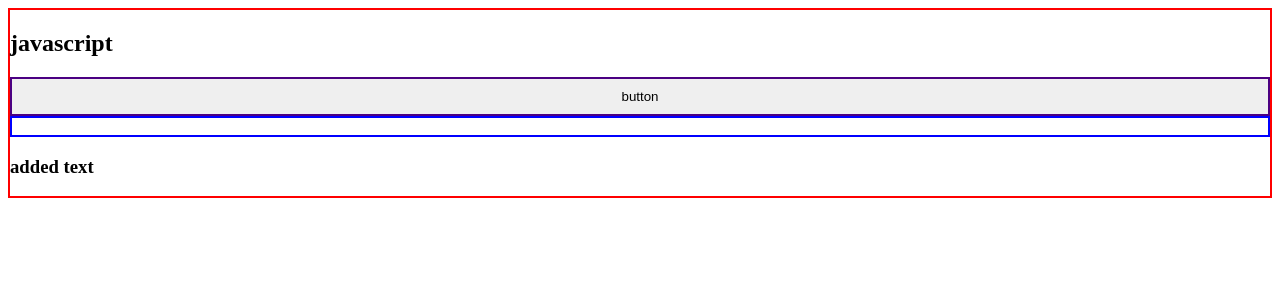
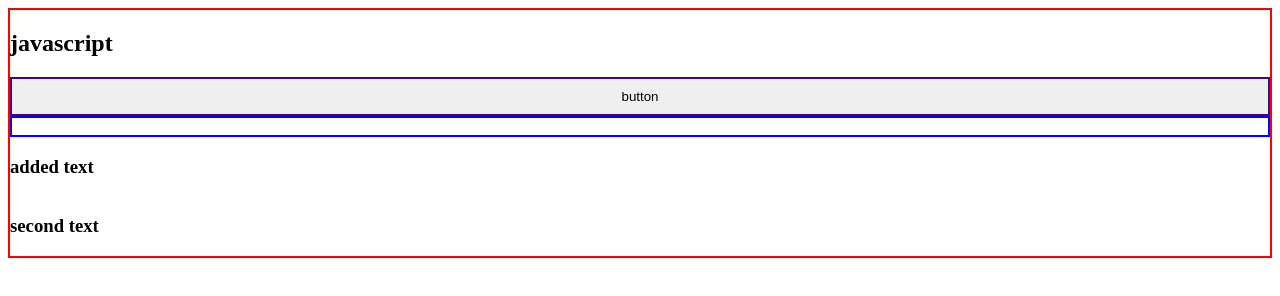
Before and after one commit to chododa99/chododa99, a plain HTML site: page test.html in a window 1280 px wide. Drawn offline with Linux system fonts and the light colour scheme.

Commit message:
third test

```diff
--- a/test.html
+++ b/test.html
@@ -27,6 +27,7 @@
     <button>button</button>
     <input type="text">
     <h3>added text</h3>
+    <h3>second text</h3>
   </div>
   <script>
     const obj = {
```
